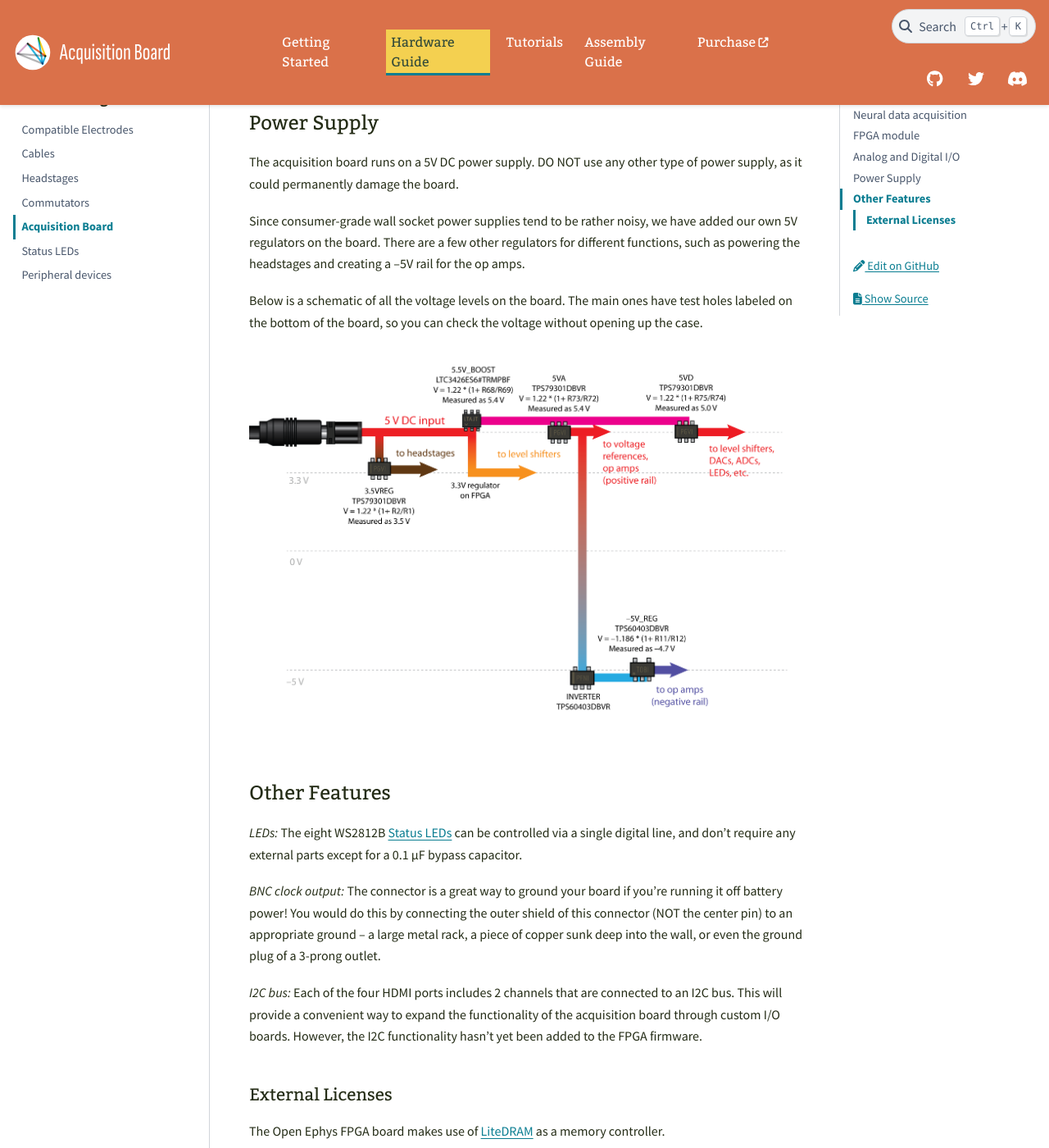
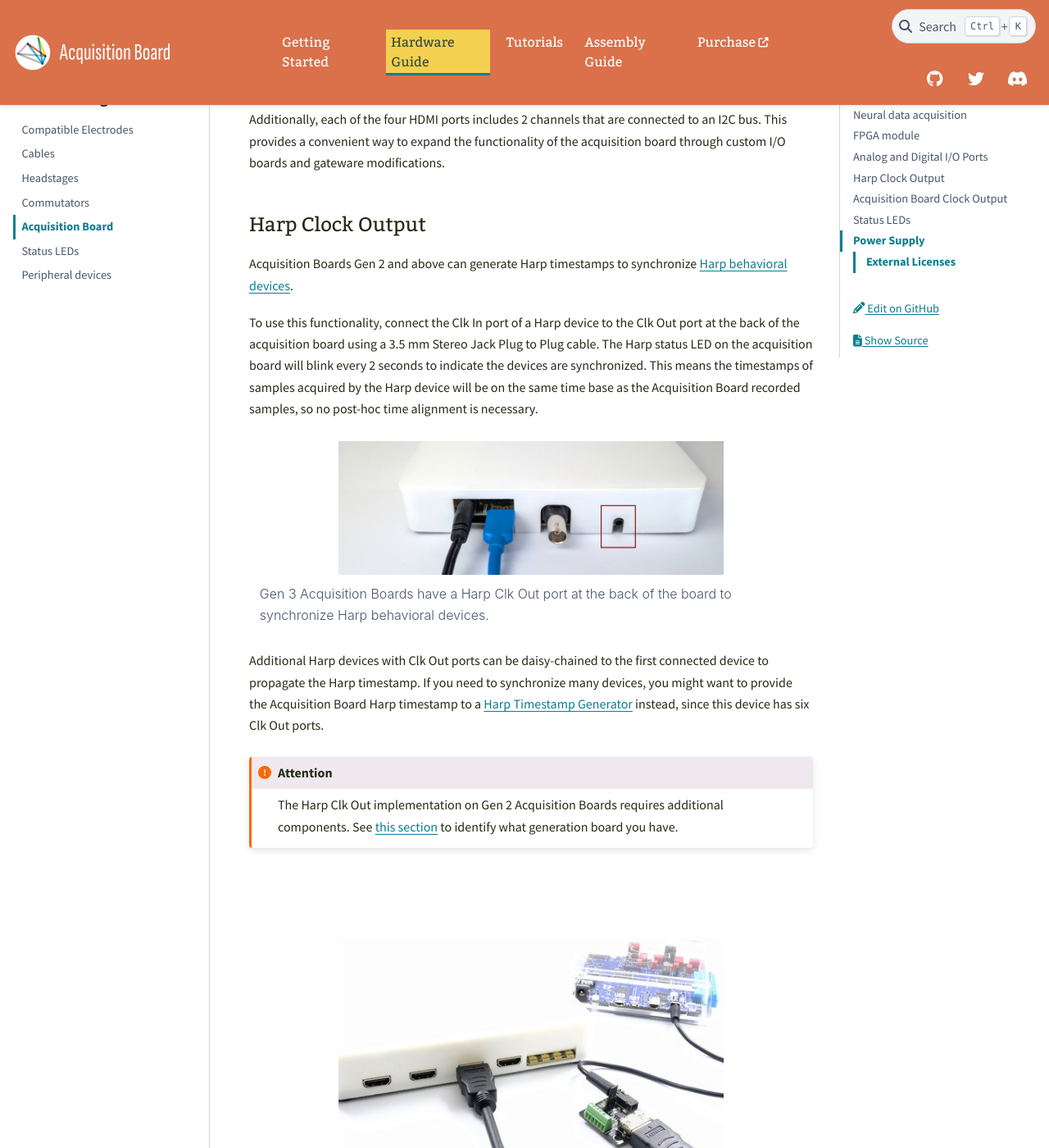
Before and after one commit to open-ephys/acq-board-docs, a Sphinx documentation site: the page built from source/Hardware-Guide/How-it-works.rst, in a window 1280 px wide and 1400 px high, scrolled down 3538 px. Shown: the whole window at 82% size. Built offline with Sphinx 7.4.7 and the PyData theme 0.15.4, drawn with Linux system fonts in a browser that asks for light colours; some of the changed text lies outside the part shown.

Commit message:
added harp

```diff
--- a/source/Hardware-Guide/How-it-works.rst
+++ b/source/Hardware-Guide/How-it-works.rst
@@ -44,10 +44,51 @@
 
 The FPGA itself is programmed in a language called Verilog. Verilog is a type of "hardware description language," because it specifies the actions of registers and logic gates, rather than functions and variables. Verilog is compiled to a "bitfile," which must be uploaded to the FPGA each time it's used. Compiling the bitfile can take several minutes, but uploading it occurs almost instantaneously. In the original Opal Kelly module, the bitfile is uploaded by the OE GUI each time the board is recognized, while in the new Open Ephys FPGA module, the bitfile resides permanently on the board. The gateware on Open Ephys FPGA modules can be updated by following :doc:`these instructions </User-Manual/Gateware-Update>`. An onboard bitfile makes it easier to use the acquisition board across different software like Bonsai as it avoids bitfile path issues. The Verilog code that runs on the acquisition board FPGA is our custom version of the "Rhythm" interface developed by Intan. We had to change a few things in order to communicate with our analog-to-digital converters (we're using Texas Instruments ADCs, rather than Analog Devices) and control the 8 LEDs on the board. If you're interested, you can take a look at the `source code <https://github.com/open-ephys/rhythm>`_ (but this is not recommended unless you have some prior Verilog experience).
 
-Analog and Digital I/O
+Analog and Digital I/O Ports
 ###################################
 
-See :ref:`peripheraldevices`.
+The acquisition board provides access to 8 analog inputs, 8 digital inputs, 8 analog outputs and 8 digital outputs via the four I/O Ports at the front of the board. See :ref:`peripheraldevices` for details.
+
+Additionally, each of the four HDMI ports includes 2 channels that are connected to an I2C bus. This provides a convenient way to expand the functionality of the acquisition board through custom I/O boards and gateware modifications.
+
+Harp Clock Output
+###################################
+
+Acquisition Boards Gen 2 and above can generate Harp timestamps to synchronize `Harp behavioral devices <https://harp-tech.org/articles/about.html>`_.
+
+To use this functionality, connect the Clk In port of a Harp device to the Clk Out port at the back of the acquisition board using a 3.5 mm Stereo Jack Plug to Plug cable. The Harp status LED on the acquisition board will blink every 2 seconds to indicate the devices are synchronized. This means the timestamps of samples acquired by the Harp device will be on the same time base as the Acquisition Board recorded samples, so no post-hoc time alignment is necessary.
+
+.. figure:: /_static/images/usermanual/harp_clk_out.png
+   :width: 70%
+   :align: center
+
+   Gen 3 Acquisition Boards have a Harp Clk Out port at the back of the board to synchronize Harp behavioral devices.
+
+Additional Harp devices with Clk Out ports can be daisy-chained to the first connected device to propagate the Harp timestamp. If you need to synchronize many devices, you might want to provide the Acquisition Board Harp timestamp to a `Harp Timestamp Generator <https://harp-tech.org/api/Harp.TimestampGeneratorGen3.html>`_ instead, since this device has six Clk Out ports.
+
+..  attention::  The Harp Clk Out implementation on Gen 2 Acquisition Boards requires additional components. See :ref:`this section <genids>` to identify what generation board you have.
+
+.. figure:: /_static/images/usermanual/harp_clk_out_gen2.jpg
+   :width: 70%
+   :align: center
+
+   Gen 2 Acquisition Boards require a Harp Timestamp Generator (for Acquisition Board) to be plugged in any of the HDMI I/O ports to provide a Harp timestamp, since they don't have a dedicated Harp Clk Out port.
+
+Acquisition Board Clock Output
+###################################
+
+.. figure:: /_static/images/usermanual/clk_out.png
+   :width: 70%
+   :align: center
+
+   The BNC connector at the back of the board gives access to the Clock Output.
+
+The acquisition board sends out a TTL via the BNC connector at the back of the board every time a sample is acquired. This can be used to sync the acquisition board with external hardware. The clock output is set to 1 by default, and can be configured for other clock divisions using the "Clock Divider" functionality of the `Acquisition Board processor in the Open Ephys GUI  <https://open-ephys.github.io/gui-docs/User-Manual/Plugins/Acquisition-Board.html>`_.
+
+Status LEDs
+###################################
+
+The eight WS2812B :ref:`statusleds` can be controlled via a single digital line, and don't require any external parts except for a 0.1 µF bypass capacitor.
 
 Power Supply
 ###################################
@@ -60,15 +101,6 @@
 
 .. image:: ../_static/images/usermanual/powersupply.png
   :alt: Details of the internal voltages
-
-Other Features
-###################################
-
-*LEDs:* The eight WS2812B :ref:`statusleds` can be controlled via a single digital line, and don't require any external parts except for a 0.1 µF bypass capacitor.
-
-*BNC clock output:* The connector is a great way to ground your board if you're running it off battery power! You would do this by connecting the outer shield of this connector (NOT the center pin) to an appropriate ground – a large metal rack, a piece of copper sunk deep into the wall, or even the ground plug of a 3-prong outlet.
-
-*I2C bus:* Each of the four HDMI ports includes 2 channels that are connected to an I2C bus. This will provide a convenient way to expand the functionality of the acquisition board through custom I/O boards. However, the I2C functionality hasn't yet been added to the FPGA firmware.
 
 .. _newfpga_licenses:
 
--- a/source/User-Manual/Generations-differences.rst
+++ b/source/User-Manual/Generations-differences.rst
@@ -22,7 +22,7 @@
 
    * - .. figure:: /_static/images/usermanual/generations/acq_board_back_gen3.png
           :align: center
-     - **Gen 3** Acquisition Boards have a single power supply input on the Open Ephys FT600 USB board FPGA module and a Harp Clk output. The case has the 3d logo on the top.
+     - **Gen 3** Acquisition Boards have a single power supply input on the Open Ephys FT600 USB board FPGA module and a Harp Clk Out port. The case has the 3d logo on the top.
    * - .. figure:: /_static/images/usermanual/generations/acq_board_back_gen2.png
           :align: center
      - **Gen 2** Acquisition Boards have a single power supply input on the Open Ephys FT600 USB board FPGA module.
```
Also changed, not shown: source/_static/images/usermanual/clk_out.png (added), source/_static/images/usermanual/harp_clk_out.png (added), source/_static/images/usermanual/harp_clk_out_gen2.jpg (added).
